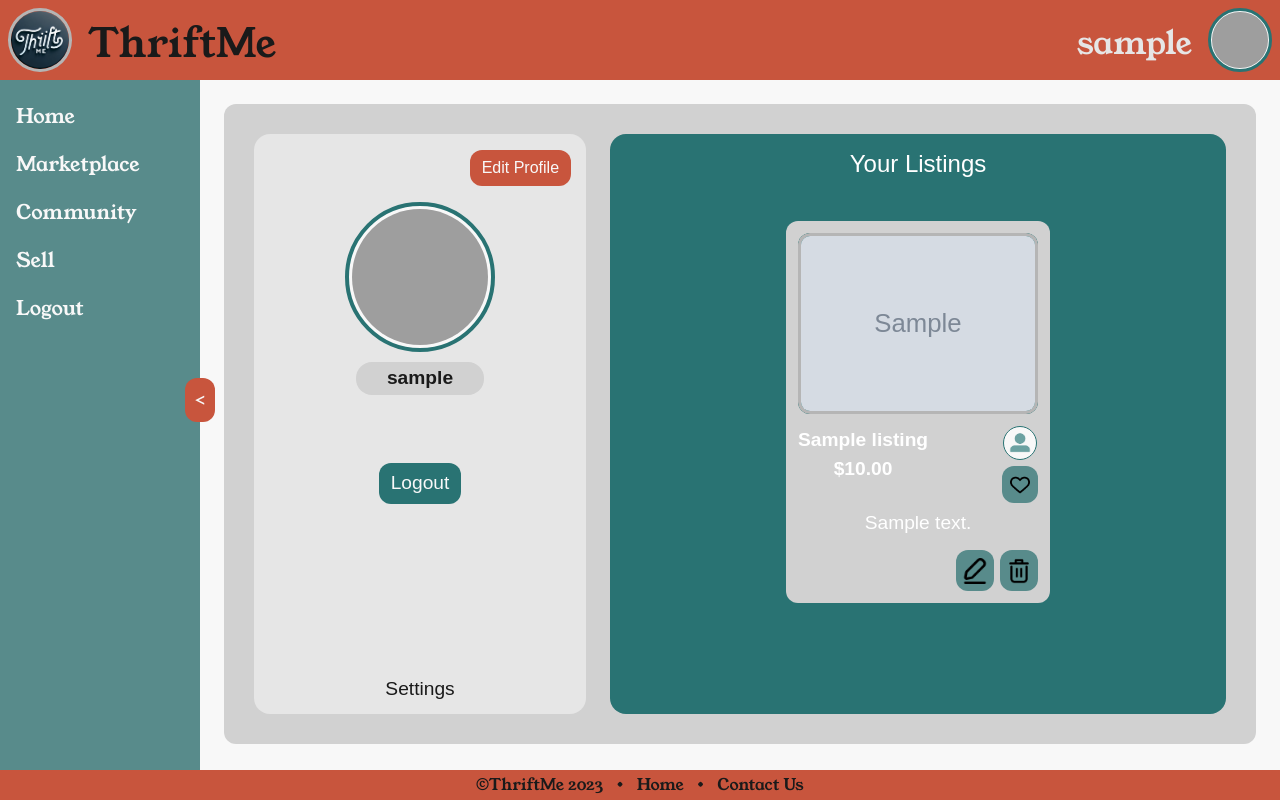
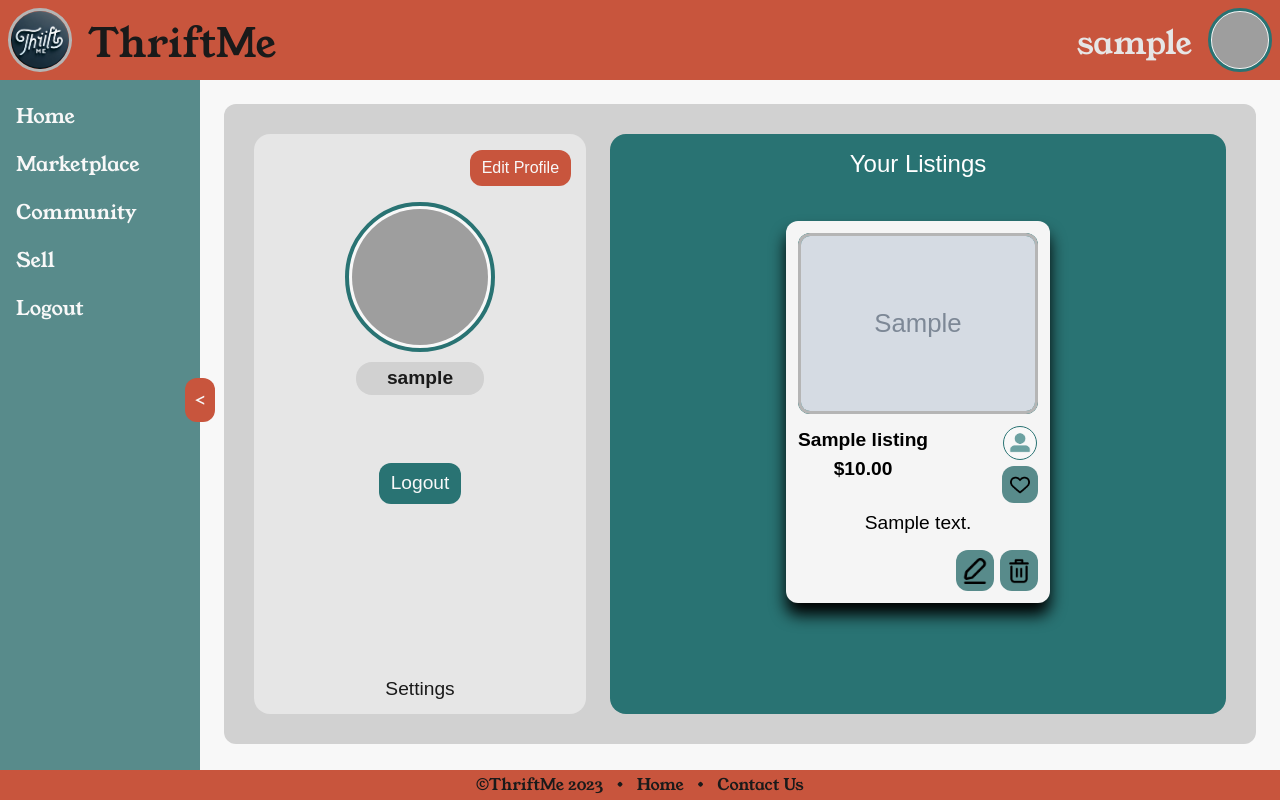
Before and after one commit to RileyRetzloff/ThriftMe, a Flask app: page /profile in a window 1280 px wide. Run offline with Flask 3, Linux system fonts and the light colour scheme; the visitor is signed in with stand-in values (Sample User, id 1); tables that the repository leaves empty hold one stand-in row (values such as "Sample post"); grey boxes marked "Sample" are stand-in pictures; parts of the project's set-up code (start-up, migrations or seed data) failed here and were passed over; some web fonts are replaced; grey boxes are pictures that could not be loaded.

Commit message:
swank css

```diff
--- a/app/static/css/profile.css
+++ b/app/static/css/profile.css
@@ -185,5 +185,8 @@ figcaption {
 }
 
 .listing-card {
+    background-color: #f5f5f5;
+    color:black;
     margin-top: 4vh;
+    filter: drop-shadow(0 0.75rem 0.5rem black);
 }
```
